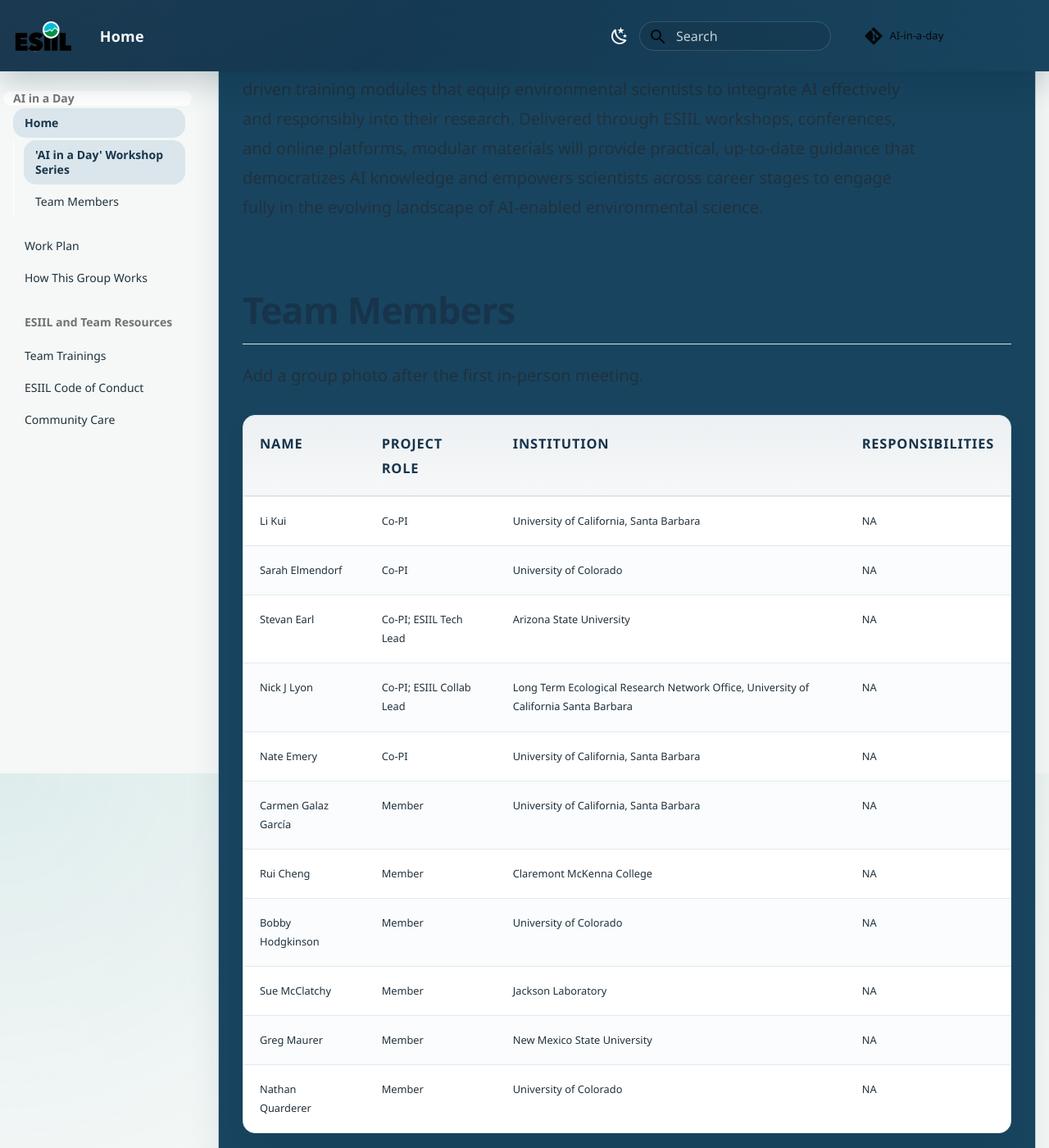
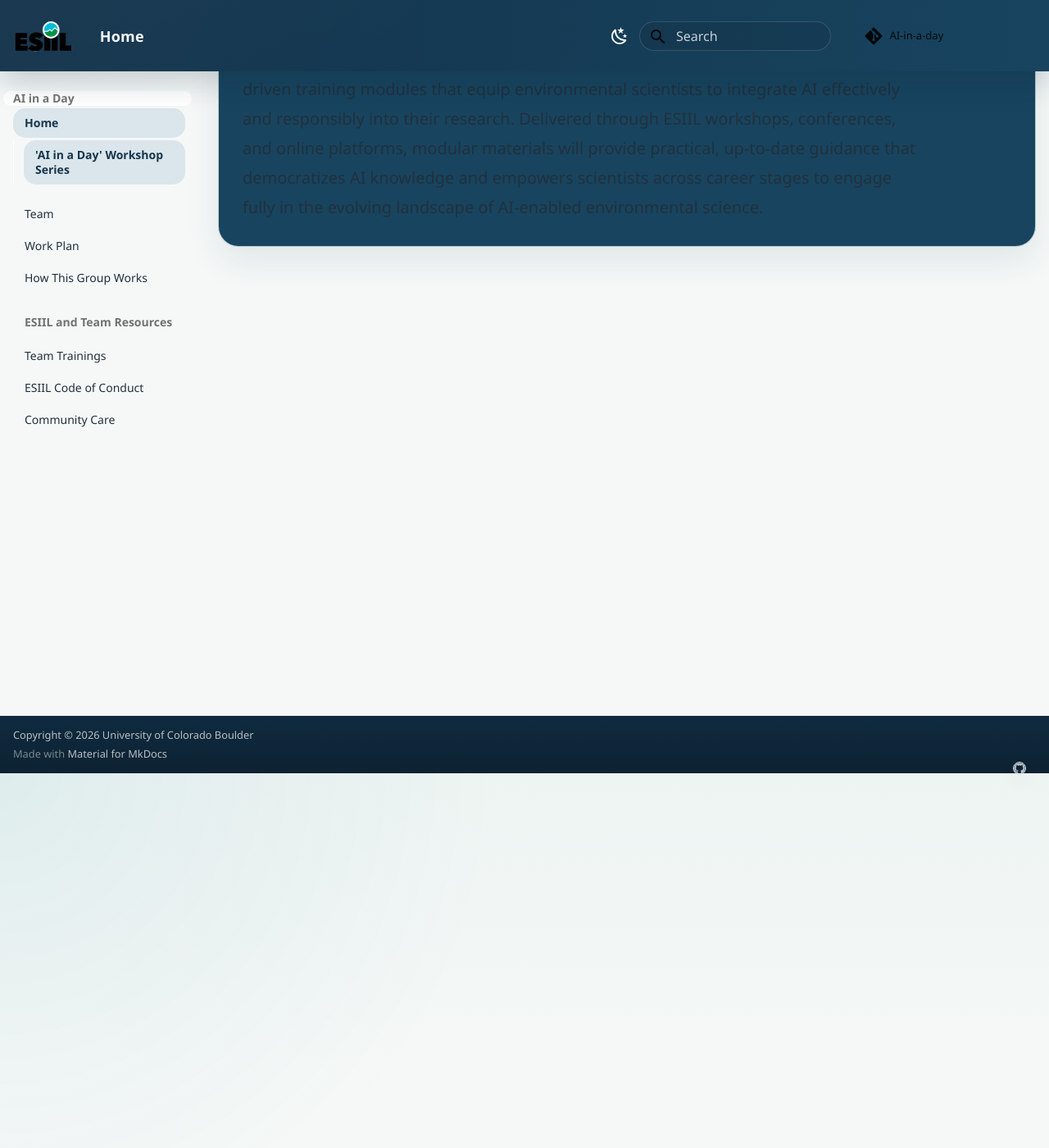
Before and after one commit to CU-ESIIL/AI-in-a-day, an MkDocs documentation site: the page built from docs/index.md, in a window 1280 px wide and 1400 px high, scrolled down 457 px. Shown: the whole window at 82% size. Built offline with MkDocs 1.6.1 and Material for MkDocs 9.7.7, drawn with Linux system fonts in a browser that asks for light colours; comment, search, counter and statistics services are not loaded.

Commit message:
feat (team): create standalone page for listing members

```diff
--- a/docs/index.md
+++ b/docs/index.md
@@ -1,21 +1,3 @@
 ## 'AI in a Day' Workshop Series
 
 Generative Artificial Intelligence (GenAI) tools such as ChatGPT, Google Gemini, and GitHub CoPilot are rapidly transforming environmental science, yet many researchers lack a foundational understanding of these tools and the time or resources to learn them. To bridge this gap, we propose “AI in a Day”: a suite of open-access, community-driven training modules that equip environmental scientists to integrate AI effectively and responsibly into their research. Delivered through ESIIL workshops, conferences, and online platforms, modular materials will provide practical, up-to-date guidance that democratizes AI knowledge and empowers scientists across career stages to engage fully in the evolving landscape of AI-enabled environmental science.
-
-## Team Members
-
-Add a group photo after the first in-person meeting.
-
-|Name                |Project Role             |Institution                                                                          |Responsibilities |
-|:-------------------|:------------------------|:------------------------------------------------------------------------------------|:----------------|
-|Li Kui              |Co-PI                    |University of California, Santa Barbara                                              |NA               |
-|Sarah Elmendorf     |Co-PI                    |University of Colorado                                                               |NA               |
-|Stevan Earl         |Co-PI; ESIIL Tech Lead   |Arizona State University                                                             |NA               |
-|Nick J Lyon         |Co-PI; ESIIL Collab Lead |Long Term Ecological Research Network Office, University of California Santa Barbara |NA               |
-|Nate Emery          |Co-PI                    |University of California, Santa Barbara                                              |NA               |
-|Carmen Galaz García |Member                   |University of California, Santa Barbara                                              |NA               |
-|Rui Cheng           |Member                   |Claremont McKenna College                                                            |NA               |
-|Bobby Hodgkinson    |Member                   |University of Colorado                                                               |NA               |
-|Sue McClatchy       |Member                   |Jackson Laboratory                                                                   |NA               |
-|Greg Maurer         |Member                   |New Mexico State University                                                          |NA               |
-|Nathan Quarderer    |Member                   |University of Colorado                                                               |NA               |
--- a/mkdocs.yml
+++ b/mkdocs.yml
@@ -14,6 +14,7 @@
 # Page tree
 nav:
   - Home: index.md
+  - Team: team.md
   - Work Plan: work-plan.md
   - How This Group Works: how-this-group-works.md
   - ESIIL and Team Resources:
```
Also changed, not shown: docs/team.md (added, +25 -0 lines).
